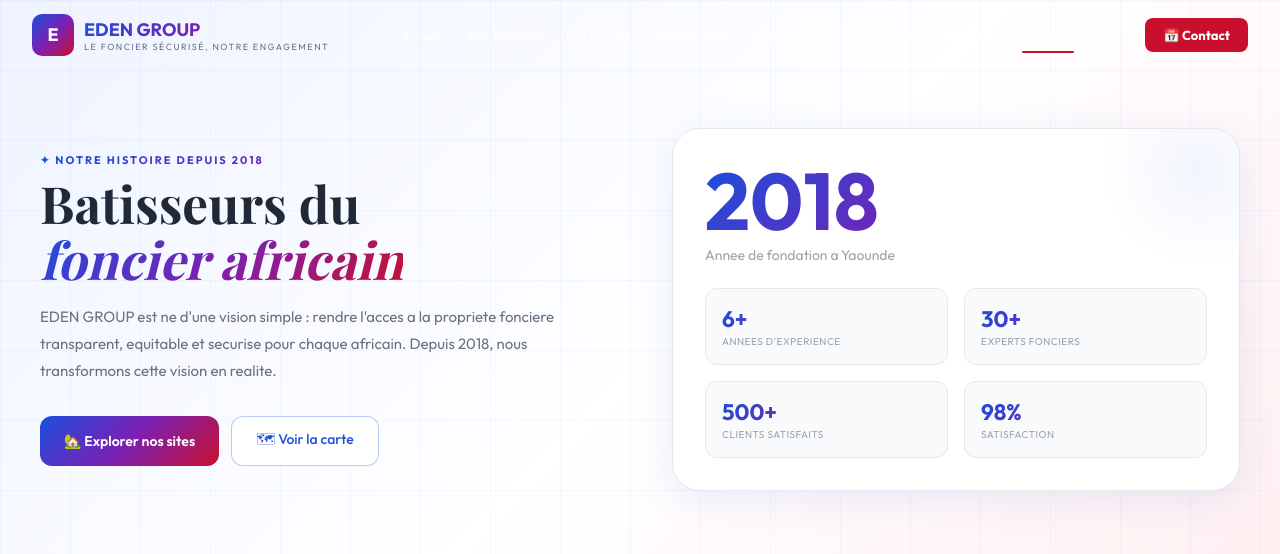
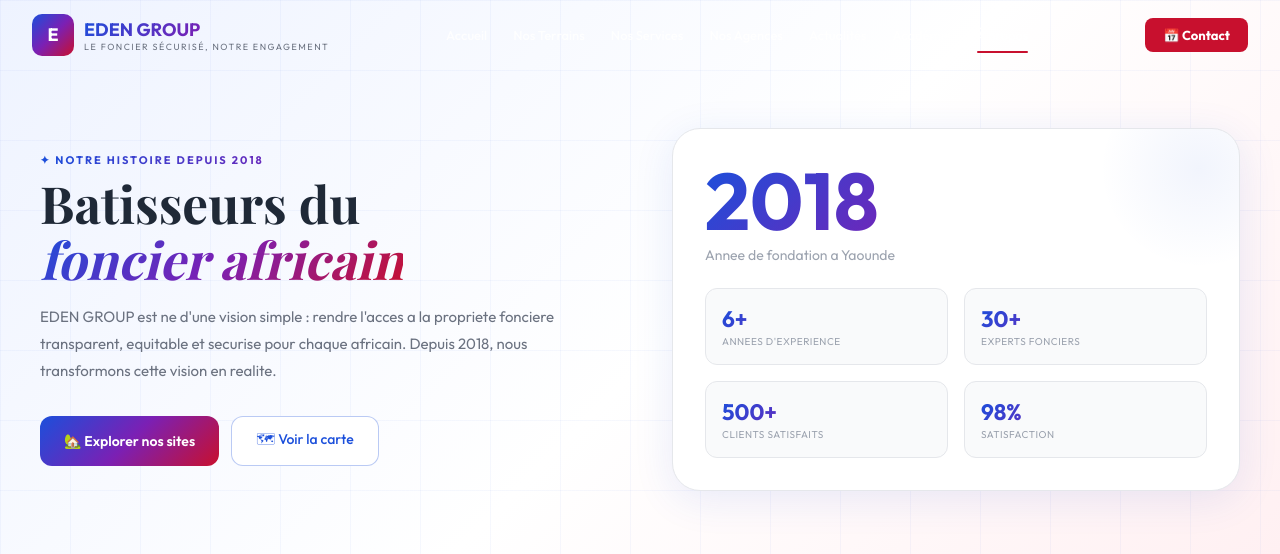
Before and after one commit to edenapplication/EDEN_MARKETING, a Django app: page /a-propos/ in a window 1280 px wide. Shown: the top 554 px of the page. Run offline with Django 5.2, Linux system fonts and the light colour scheme; data that the repository does not hold is empty; some web fonts are replaced.

Commit message:
Mise à jour du projet

```diff
--- a/templates/eden/a_propos.html
+++ b/templates/eden/a_propos.html
@@ -271,7 +271,6 @@ footer{background:var(--g800);color:#fff;padding:2.5rem 2rem 1.5rem;border-top:1
   <div class="nav-links">
     <a class="nav-lnk {% if request.resolver_match.url_name == 'home' %}active{% endif %}" href="{% url 'home' %}">Accueil</a>
     <a class="nav-lnk {% if request.resolver_match.url_name == 'sites_list' or request.resolver_match.url_name == 'site_detail' %}active{% endif %}" href="{% url 'sites_list' %}">Nos Terrains</a>
-    <a class="nav-lnk {% if request.resolver_match.url_name == 'nos_projets' %}active{% endif %}" href="{% url 'nos_projets' %}">Nos Projets</a>
     <a class="nav-lnk {% if request.resolver_match.url_name == 'nos_services' %}active{% endif %}" href="{% url 'nos_services' %}">Nos Services</a>
     <a class="nav-lnk {% if request.resolver_match.url_name == 'nos_agences' %}active{% endif %}" href="{% url 'nos_agences' %}">Nos Agences</a>
 
```
